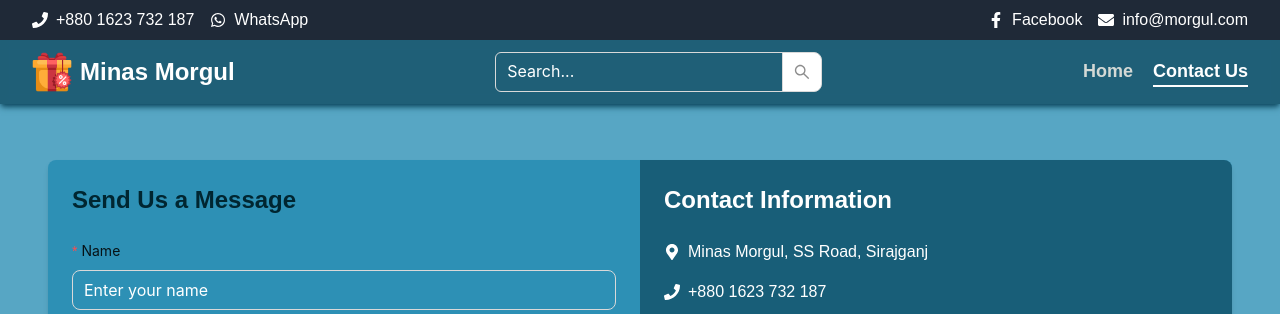
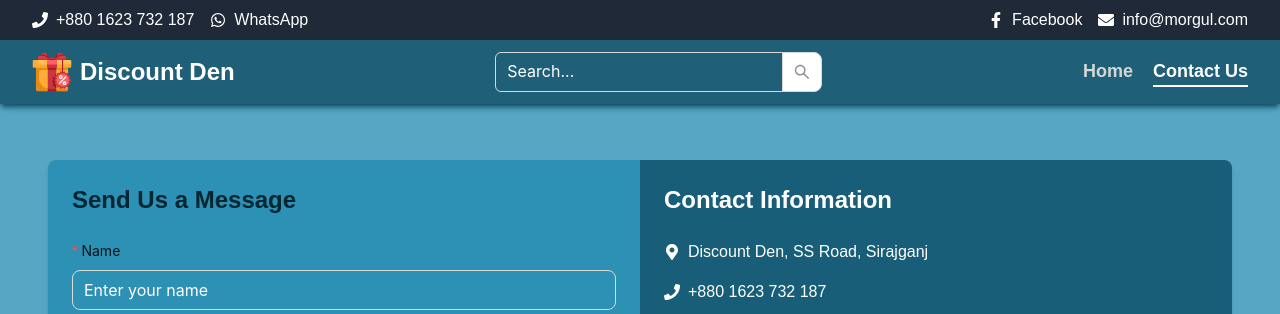
Before and after one commit to nazmul-nhb/discount-den, a React (Vite) app: page /contact in a window 1280 px wide. Shown: the top 314 px of the page. Built offline with nearby package versions, Linux system fonts and the light colour scheme; a web font is replaced by a local one.

Commit message:
renamed the site title

```diff
--- a/index.html
+++ b/index.html
@@ -5,7 +5,7 @@
 		<link rel="icon" type="image/png" href="/logo.png" />
 		<link rel="preload" href="/src/assets/offer.png" as="image" />
 		<meta name="viewport" content="width=device-width, initial-scale=1.0" />
-		<title>Minas Morgul</title>
+		<title>Discount Den</title>
 	</head>
 	<body class="overflow-x-hidden bg-bg-secondary/75">
 		<div id="root"></div>
--- a/package.json
+++ b/package.json
@@ -1,7 +1,7 @@
 {
-	"name": "minas-morgul",
+	"name": "discount-den",
 	"private": true,
-	"version": "1.0.9",
+	"version": "1.1.1",
 	"type": "module",
 	"author": {
 		"name": "Nazmul Hassan",
--- a/src/components/Navbar.jsx
+++ b/src/components/Navbar.jsx
@@ -115,7 +115,7 @@ const Navbar = () => {
 			{contextHolder}
 			{/* Site Logo and Title */}
 			<NavLink
-				title="Minas Morgul"
+				title="Discount Den"
 				className="flex items-center justify-start gap-2 text-xl sm:text-2xl font-semibold hover:text-morgul-secondary transition-all duration-500"
 				to={"/"}
 			>
@@ -128,7 +128,7 @@ const Navbar = () => {
 					/>
 				</figure>
 				<h1 className="hidden md:block transition-transform duration-500">
-					Minas Morgul
+					Discount Den
 				</h1>
 			</NavLink>
 
--- a/src/pages/Contact.jsx
+++ b/src/pages/Contact.jsx
@@ -108,7 +108,7 @@ const Contact = () => {
 						<div className="space-y-4">
 							<p className="flex items-center">
 								<FaMapMarkerAlt className="mr-2" />
-								Minas Morgul, SS Road, Sirajganj
+								Discount Den, SS Road, Sirajganj
 							</p>
 							<p className="flex items-center">
 								<FaPhone className="mr-2" />
```
Also changed, not shown: vercel.json, 1 other file (tests, documents, lock files or other folders).
